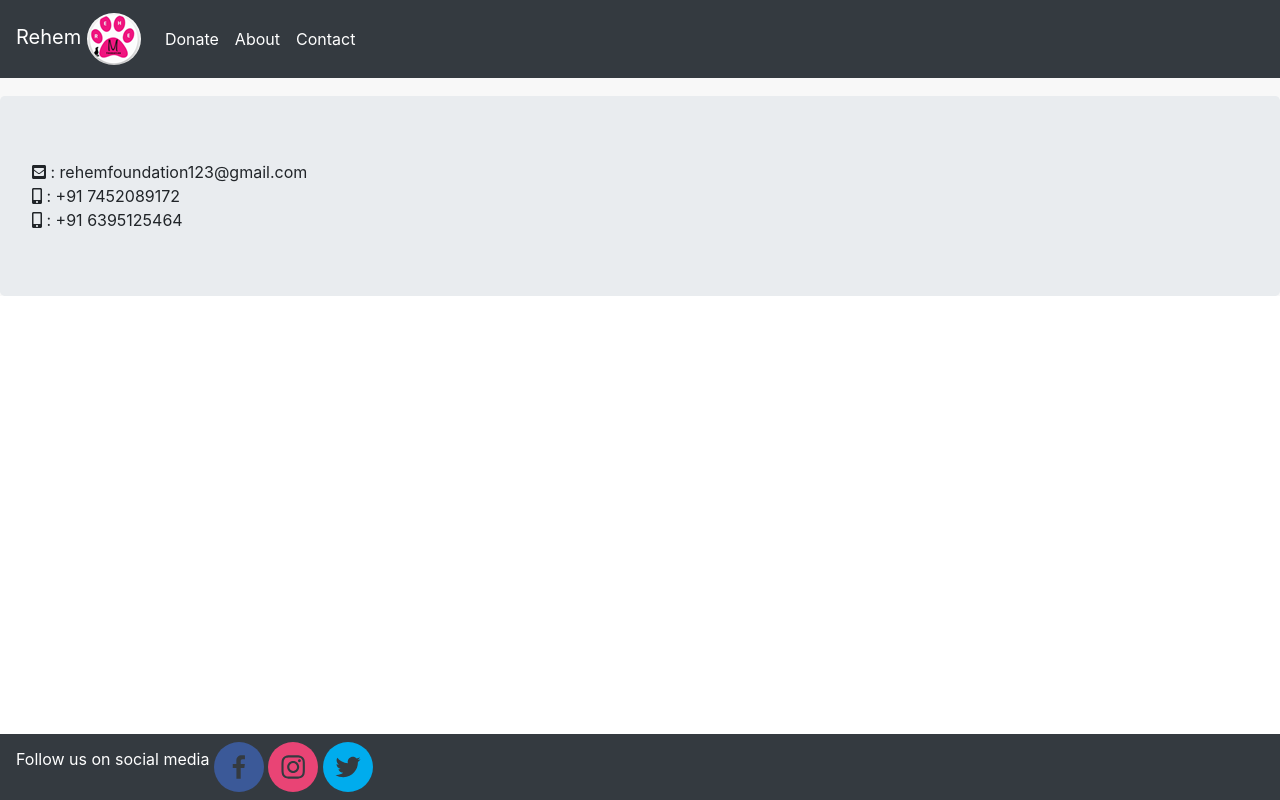
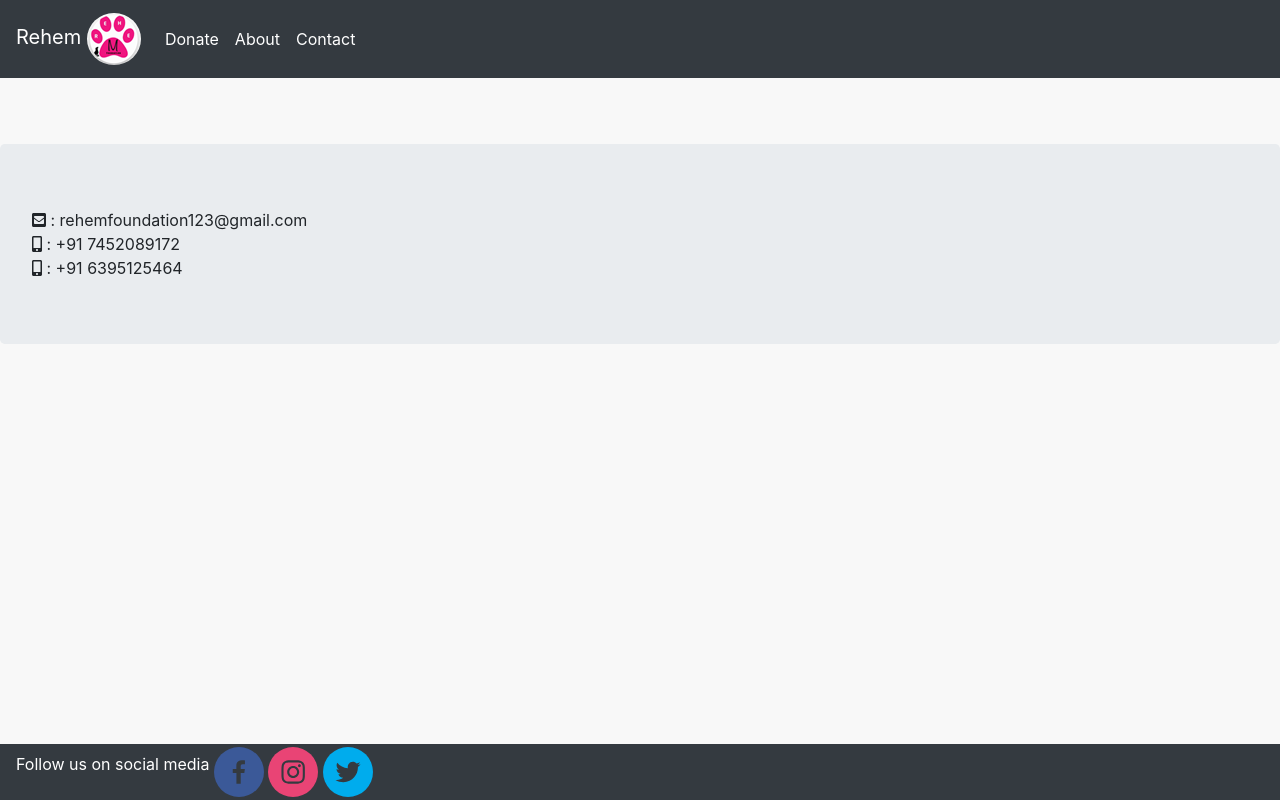
Before and after one commit to ashwinnarayanan09/rehem, a React (Create React App) app: page /contact in a window 1280 px wide. Built offline with nearby package versions, Linux system fonts and the light colour scheme.

Commit message:
fixed footer position

```diff
--- a/src/App.js
+++ b/src/App.js
@@ -18,10 +18,10 @@ function App() {
   return (
 
       <Router>
-          <div style={{backgroundColor:"#F8F8F8"}}>
+          <div style={{backgroundColor:"#F8F8F8",position: 'relative',minHeight: '100vh'}}>
               <Menu/>
 
-              <br /><br/><br/><br/>
+              <br /><br/><br/><br /><br/><br/>
 
               {/*
           A <Switch> looks through all its children <Route>
@@ -30,7 +30,7 @@ function App() {
           you have multiple routes, but you want only one
           of them to render at a time
         */}
-              <Switch>
+              <Switch style={{paddingBottom:'2.5rem'}}>
                   <Route exact path="/">
                       <Home />
                   </Route>
--- a/src/components/About.js
+++ b/src/components/About.js
@@ -11,6 +11,7 @@ function About() {
             "RESCUE - There's a "U" in the word for a reason"
         </div>
         <Slideshow/>
+        <br/><br/>
         </div>
     );
 }
--- a/src/components/Footer.js
+++ b/src/components/Footer.js
@@ -7,7 +7,7 @@ function Footer(){
 
     return(
 
-        <Nav activeKey="1" className="navbar navbar-expand-lg navbar-light bg-dark fixed-bottom">
+        <Nav activeKey="1" className="navbar navbar-expand-lg navbar-light bg-dark" style={{position: 'absolute',bottom: '0',width:'100%',height:'3.5rem'}}>
             <p style={{color:"white"}}>Follow us on social media</p>&nbsp;
             <SocialIcon url="https://www.facebook.com/groups/534963220195670/?ref=share" />&nbsp;
             <SocialIcon url="https://www.instagram.com/_rehem_/?igshid=vxf0m3d9mtns" />&nbsp;
```
